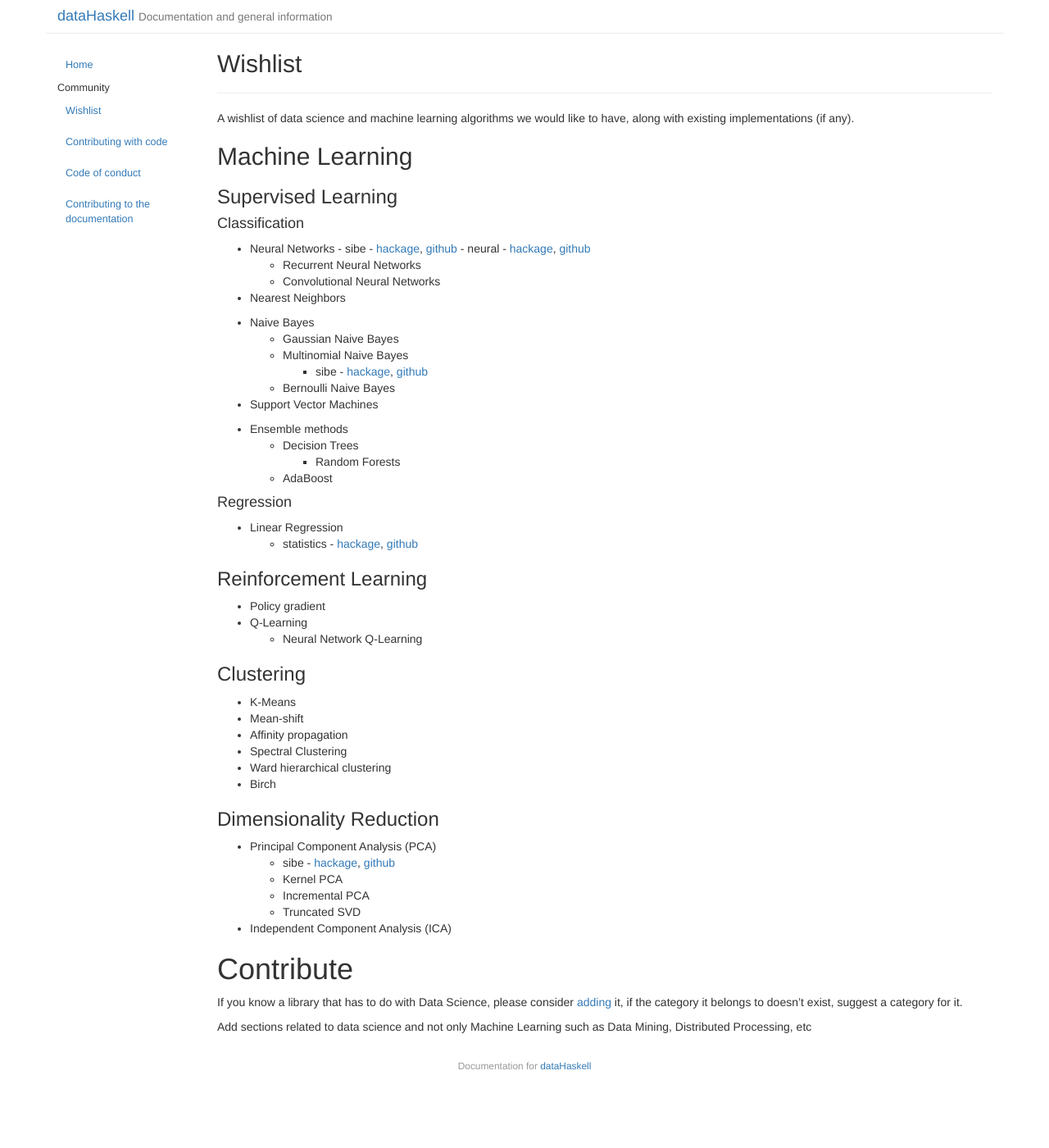
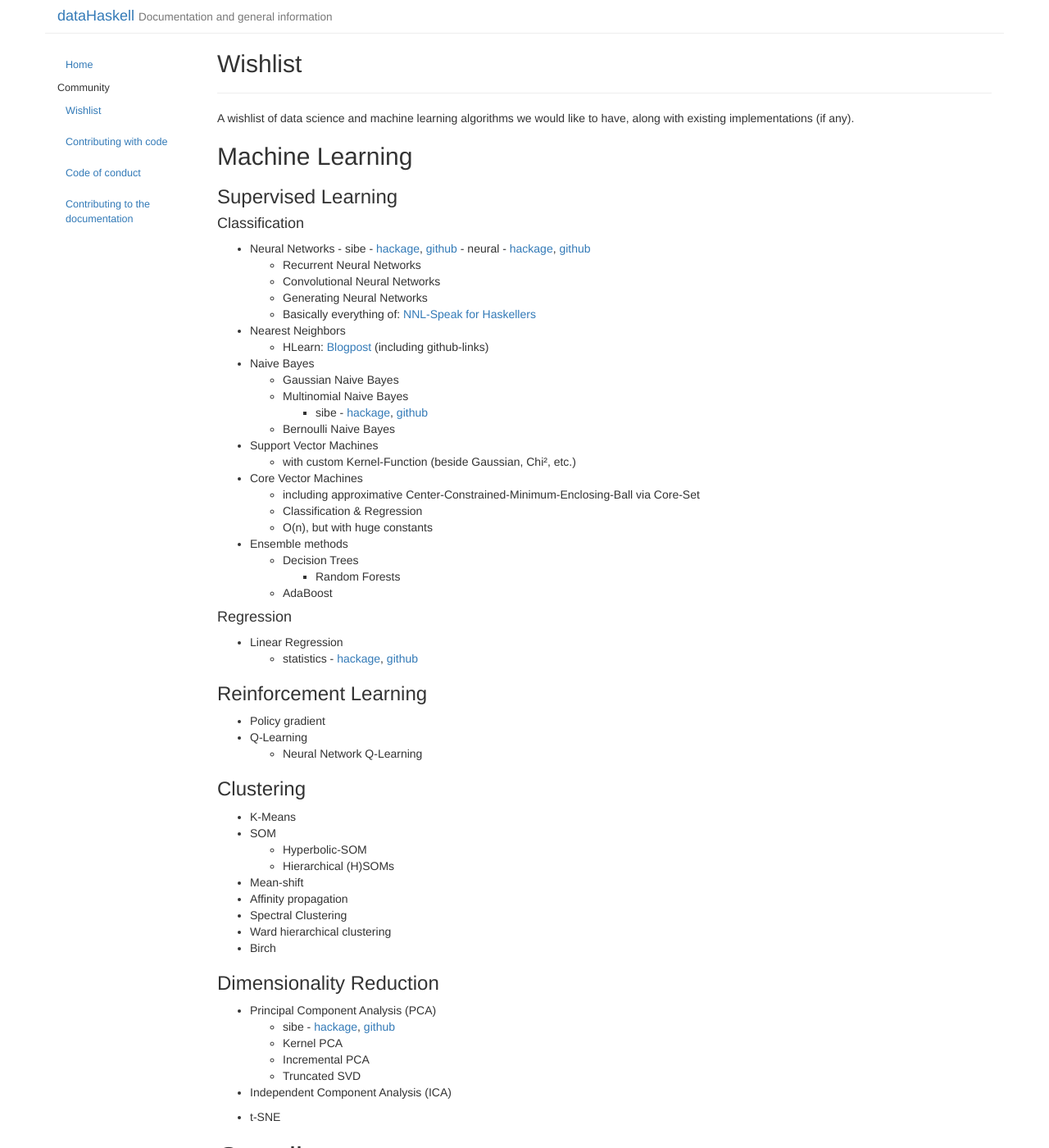
Before and after one commit to DataHaskell/docs, a Jekyll site: the page built from _posts/2016-10-19-wishlist.md, in a window 1280 px wide and 1400 px high. Shown: the whole window at 82% size. Built offline with Jekyll 4.4.1, drawn with Linux system fonts in a browser that asks for light colours.

Commit message:
added things to whishlist

```diff
--- a/_posts/2016-10-19-wishlist.md
+++ b/_posts/2016-10-19-wishlist.md
@@ -20,9 +20,12 @@ Machine Learning
       - neural - [hackage](http://hackage.haskell.org/package/neural), [github](https://github.com/brunjlar/neural)
   - Recurrent Neural Networks
   - Convolutional Neural Networks
+  - Generating Neural Networks
+  - Basically everything of: [NNL-Speak for Haskellers](https://colah.github.io/posts/2015-09-NN-Types-FP/)
 
 
 - Nearest Neighbors
+  - HLearn: [Blogpost](https://izbicki.me/blog/fast-nearest-neighbor-queries-in-haskell.html) (including github-links)
 
 - Naive Bayes
   - Gaussian Naive Bayes
@@ -32,6 +35,12 @@ Machine Learning
 
 
 - Support Vector Machines
+  - with custom Kernel-Function (beside Gaussian, Chi², etc.)
+
+- Core Vector Machines
+  - including approximative Center-Constrained-Minimum-Enclosing-Ball via Core-Set
+  - Classification & Regression
+  - O(n), but with huge constants
 
 - Ensemble methods
   - Decision Trees
@@ -39,7 +48,6 @@ Machine Learning
   - AdaBoost
 
 #### Regression
-
 
 - Linear Regression
   - statistics - [hackage](http://hackage.haskell.org/package/statistics), [github](https://github.com/bos/statistics)
@@ -51,6 +59,9 @@ Machine Learning
 
 ### Clustering
 - K-Means
+- SOM
+  - Hyperbolic-SOM
+  - Hierarchical (H)SOMs
 - Mean-shift
 - Affinity propagation
 - Spectral Clustering
@@ -67,6 +78,7 @@ Machine Learning
 
 - Independent Component Analysis (ICA)
 
+- t-SNE
 
 Contribute
 ====
```
